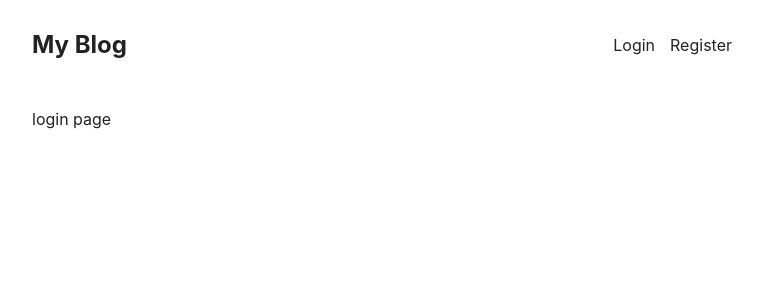
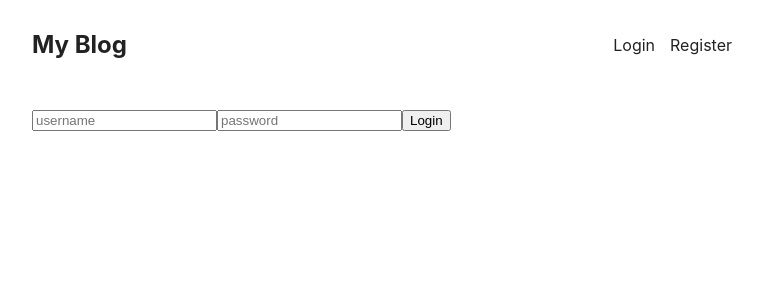
Before and after one commit to ekdeguzm/mern-blog, a React (Create React App) app in the folder client/: page /login in a window 1280 px wide. Shown: the top 300 px of the page, without its empty margins (258-1021 px from the left). Built offline with nearby package versions, Linux system fonts and the light colour scheme.

Commit message:
route to login and register pages

```diff
--- a/client/src/App.js
+++ b/client/src/App.js
@@ -5,13 +5,15 @@
 import Layout from './Layout';
 import IndexPage from './pages/IndexPage';
 import LoginPage from './pages/LoginPage';
+import RegisterPage from './pages/RegisterPage';
 
 function App() {
   return (
     <Routes>
       <Route path="/" element={<Layout />}>
         <Route index element={<IndexPage />} />
-          <Route path={'/login'} element={<LoginPage/>} />
+        <Route path='/login' element={<LoginPage />} />
+        <Route path="/register" element={<RegisterPage />} />
       </Route>
     </Routes>
   );
--- a/client/src/pages/LoginPage.js
+++ b/client/src/pages/LoginPage.js
@@ -1,5 +1,9 @@
 export default function LoginPage() {
   return(
-    <div>login page</div>
+    <form action="">
+      <input type="text" placeholder="username"></input>
+      <input type="text" placeholder="password"></input>
+      <button>Login</button>
+    </form>
   );
 }
--- /dev/null
+++ b/client/src/pages/RegisterPage.js
@@ -0,0 +1,9 @@
+export default function RegisterPage() {
+  return(
+    <form action="">
+    <input type="text" placeholder="username"></input>
+    <input type="text" placeholder="password"></input>
+    <button>Login</button>
+  </form>
+  )
+}
```
